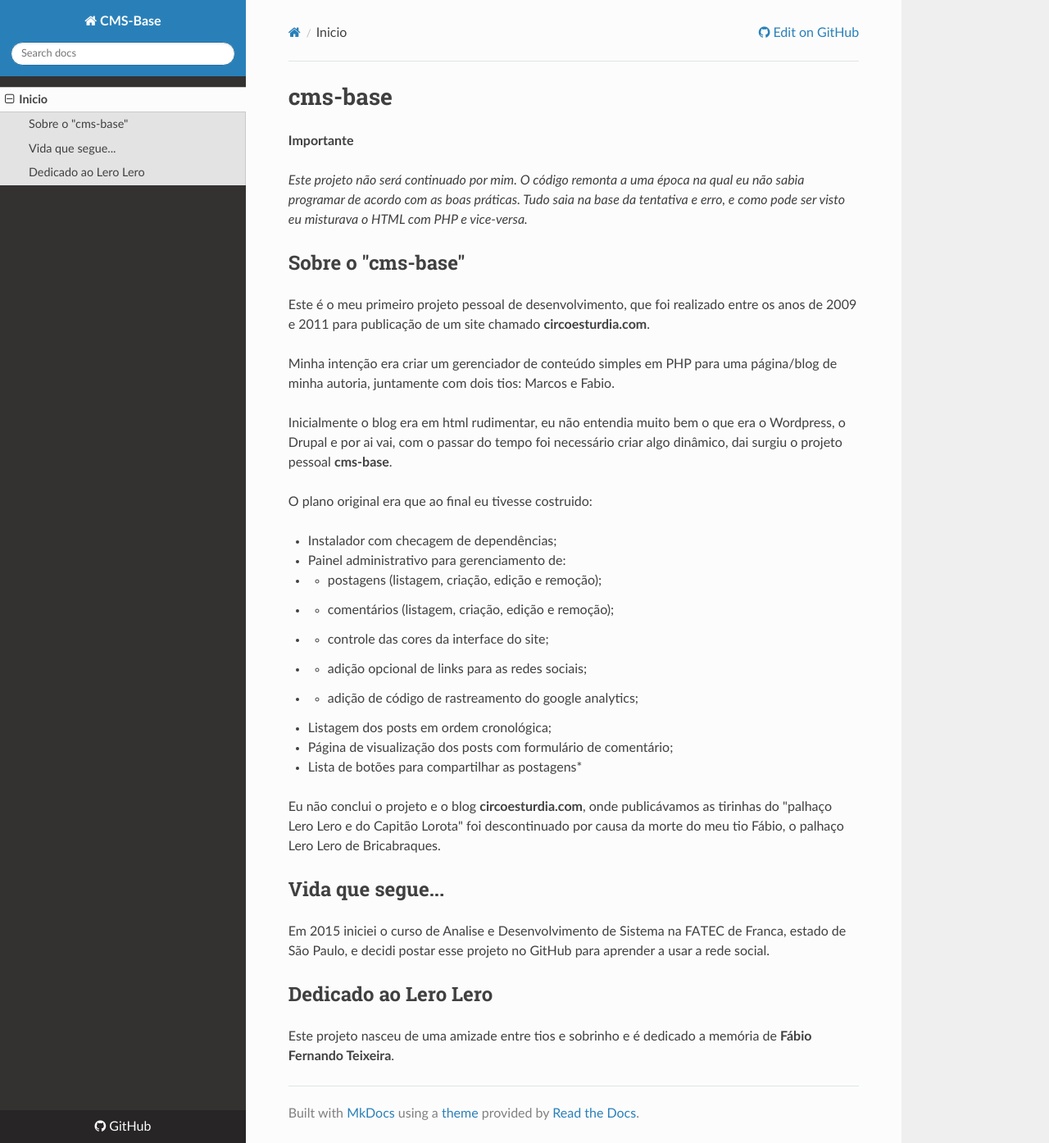
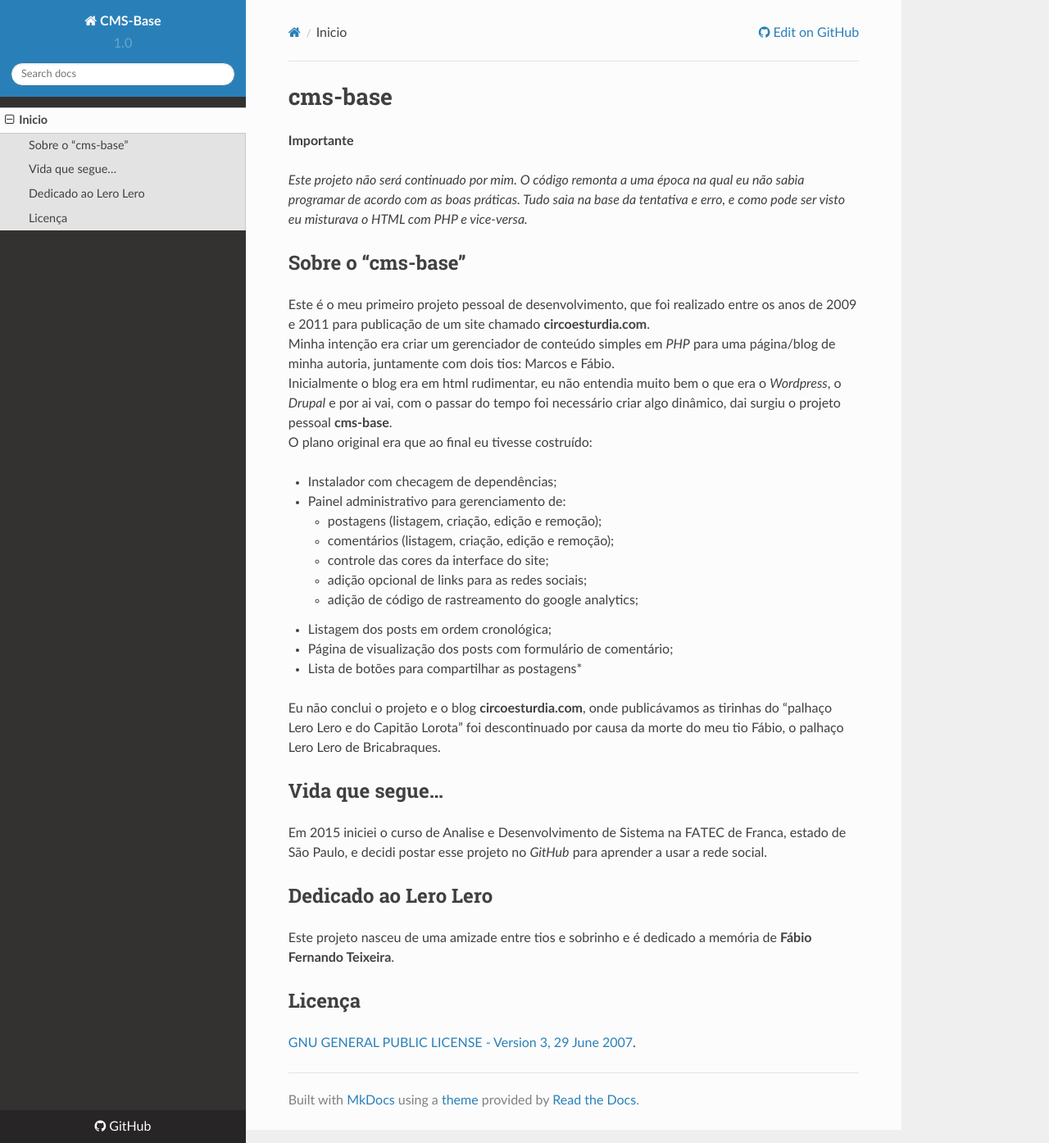
Before and after one commit to getuliovinicius/cms-base, an MkDocs documentation site: the page built from docs/mds/index.md, in a window 1280 px wide and 1394 px high. Shown: the whole window at 82% size. Built offline with MkDocs 1.6.1, drawn with Linux system fonts in a browser that asks for light colours; nearby versions of some CDN libraries; old or Windows-style settings are respelled for this version of MkDocs.

Commit message:
Ajustes na documentação

```diff
--- a/docs/mds/index.md
+++ b/docs/mds/index.md
@@ -1,4 +1,5 @@
-# cms-base
+cms-base
+========
 
 **Importante**
 
@@ -7,40 +8,31 @@ _Este projeto não será continuado por mim. O código remonta a uma época na q
 ## Sobre o "cms-base"
 
 Este é o meu primeiro projeto pessoal de desenvolvimento, que foi realizado entre os anos de 2009 e 2011 para publicação de um site chamado **circoesturdia.com**.
+Minha intenção era criar um gerenciador de conteúdo simples em _PHP_ para uma página/blog de minha autoria, juntamente com dois tios: Marcos e Fábio.
+Inicialmente o blog era em html rudimentar, eu não entendia muito bem o que era o _Wordpress_, o _Drupal_ e por ai vai, com o passar do tempo foi necessário criar algo dinâmico, dai surgiu o projeto pessoal **cms-base**.
+O plano original era que ao final eu tivesse costruído:
 
-Minha intenção era criar um gerenciador de conteúdo simples em PHP para uma página/blog de minha autoria, juntamente com dois tios: Marcos e Fabio.
-
-Inicialmente o blog era em html rudimentar, eu não entendia muito bem o que era o Wordpress, o Drupal e por ai vai, com o passar do tempo foi necessário criar algo dinâmico, dai surgiu o projeto pessoal **cms-base**.
-
-O plano original era que ao final eu tivesse costruido:
-
-* Instalador com checagem de dependências;
-
-* Painel administrativo para gerenciamento de:
-
-* * postagens (listagem, criação, edição e remoção);
-
-* * comentários (listagem, criação, edição e remoção);
-
-* * controle das cores da interface do site;
-
-* * adição opcional de links para as redes sociais;
-
-* * adição de código de rastreamento do google analytics;
-
-* Listagem dos posts em ordem cronológica;
-
-* Página de visualização dos posts com formulário de comentário;
-
-* Lista de botões para compartilhar as postagens*
++ Instalador com checagem de dependências;
++ Painel administrativo para gerenciamento de:
+    + postagens (listagem, criação, edição e remoção);
+    + comentários (listagem, criação, edição e remoção);
+    + controle das cores da interface do site;
+    + adição opcional de links para as redes sociais;
+    + adição de código de rastreamento do google analytics;
++ Listagem dos posts em ordem cronológica;
++ Página de visualização dos posts com formulário de comentário;
++ Lista de botões para compartilhar as postagens*
 
 Eu não conclui o projeto e o blog **circoesturdia.com**, onde publicávamos as tirinhas do "palhaço Lero Lero e do Capitão Lorota" foi descontinuado por causa da morte do meu tio Fábio, o palhaço Lero Lero de Bricabraques.
 
 ## Vida que segue...
 
-Em 2015 iniciei o curso de Analise e Desenvolvimento de Sistema na FATEC de Franca, estado de São Paulo, e decidi postar esse projeto no GitHub para aprender a usar a rede social.
-
+Em 2015 iniciei o curso de Analise e Desenvolvimento de Sistema na FATEC de Franca, estado de São Paulo, e decidi postar esse projeto no _GitHub_ para aprender a usar a rede social.
 
 ## Dedicado ao Lero Lero
 
 Este projeto nasceu de uma amizade entre tios e sobrinho e é dedicado a memória de **Fábio Fernando Teixeira**.
+
+## Licença
+
+[GNU GENERAL PUBLIC LICENSE - Version 3, 29 June 2007](https://github.com/getuliovinicius/cms-base/blob/master/LICENSE).
--- a/docs/mkdocs.yml
+++ b/docs/mkdocs.yml
@@ -1,7 +1,7 @@
 site_name: CMS-Base
 site_description: Projeto que não foi concluído.
 site_author: Getúlio Vinicius <getuliovinits@gmail.com>
-google_analytics: ['UA-70830801-1', 'getuliovinicius.github.io/cms-base/']
+google_analytics: ['UA-70830801-1', 'auto']
 repo_url: https://github.com/getuliovinicius/cms-base
 repo_name: GitHub
 edit_uri: blob/master/docs/mds/
@@ -11,3 +11,15 @@ docs_dir: 'mds'
 pages:
   - Inicio: index.md
 theme: readthedocs
+extra:
+    version: 1.0
+markdown_extensions:
+    - smarty
+    - nl2br
+    - admonition
+    - codehilite
+    - sane_lists
+    - toc:
+        permalink: True
+        separator: "_"
+    - footnotes
```
Also changed, not shown: README.md, 1 other file.
